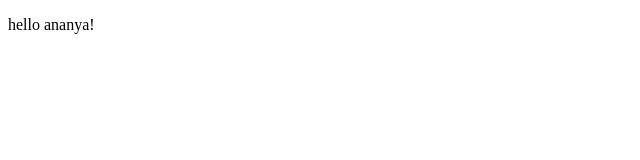
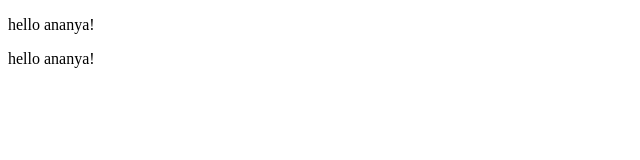
Before and after one commit to Anucoder2001/project_4th_sem, a plain HTML site: page index.html in a window 1280 px wide. Shown: the full height of the page, 0-640 px from the left. Drawn offline with Linux system fonts and the light colour scheme.

Commit message:
all changes successful

```diff
--- a/index.html
+++ b/index.html
@@ -7,5 +7,6 @@
 </head>
 <body>
     <p>hello ananya!</p>
+    <p>hello ananya!</p>
 </body>
 </html>
```
Also changed, not shown: 1 other file.
